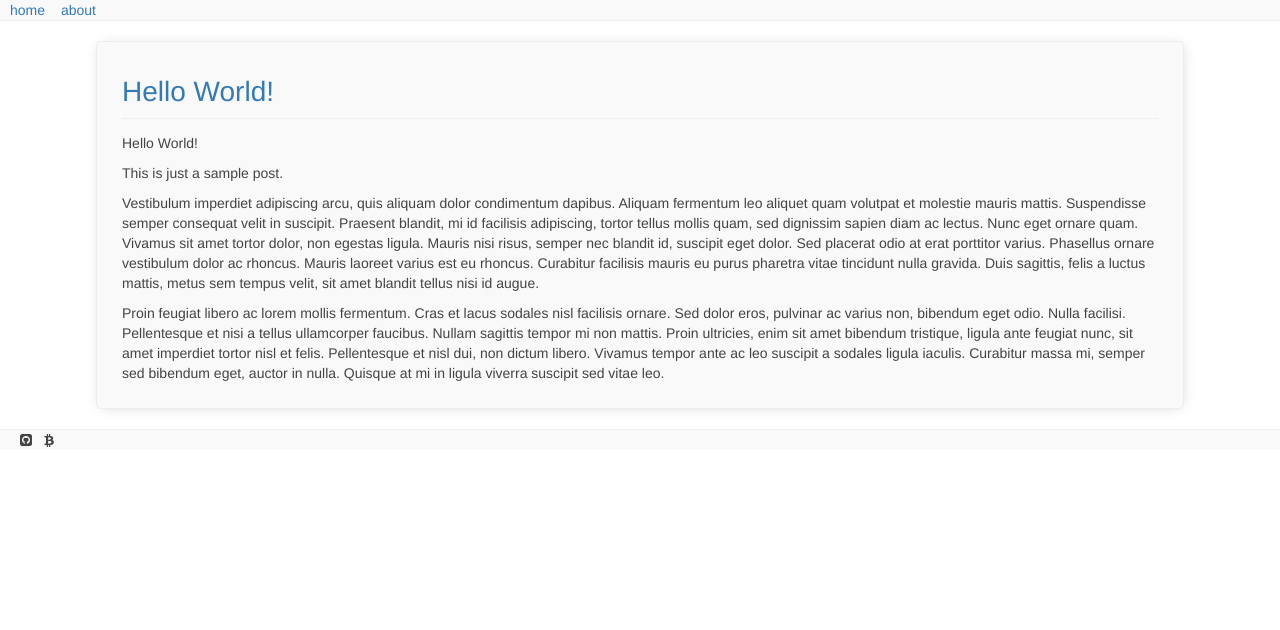
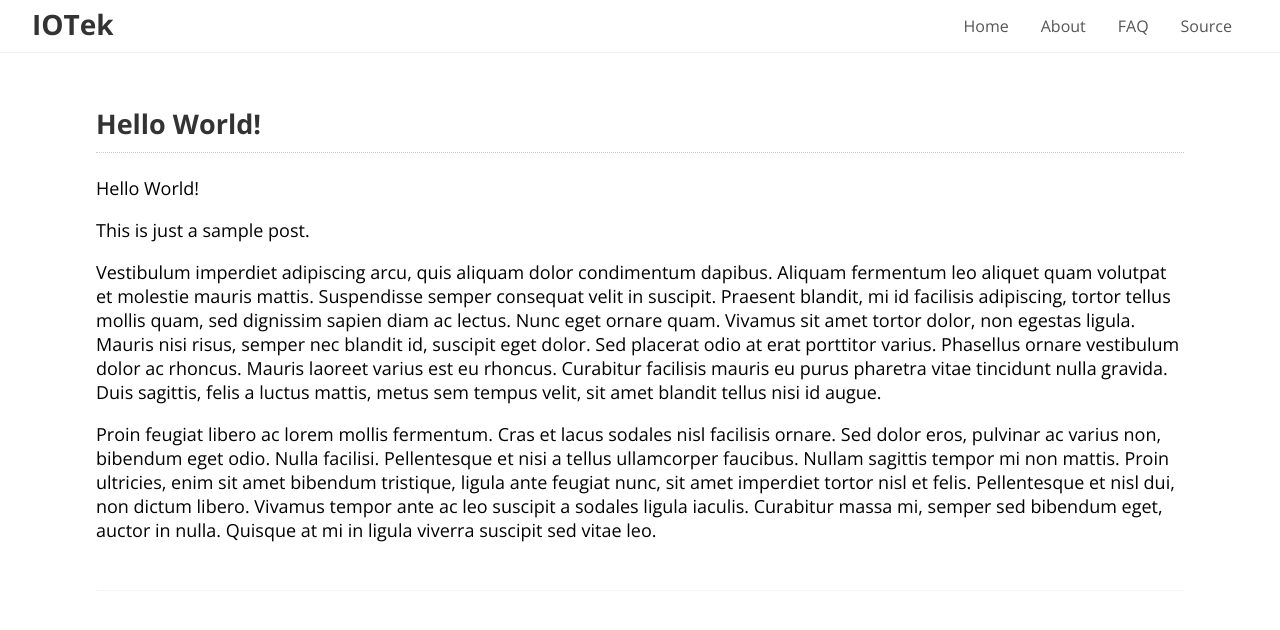
Before and after one commit to iotek/iotek.github.io, a Jekyll site: the page built from index.html, in a window 1280 px wide. Shown: the top 630 px of the page. Built offline with Jekyll 4.4.1, drawn with Linux system fonts in a browser that asks for light colours; nearby versions of some CDN libraries.

Commit message:
going hipster it seems

```diff
--- a/_config.yml
+++ b/_config.yml
@@ -3,16 +3,21 @@
 #
 
 # Name of your site (displayed in the header)
-name: iotek
+name: IOTek
 
 # Short bio or description (displayed in the header)
 description: null
+
+links:
+        hello
+        world
+        test
 
 # URL of your avatar or profile pic (you could use your GitHub profile pic)
 #avatar: https://raw.githubusercontent.com/barryclark/jekyll-now/master/images/jekyll-logo.png
 # Your website URL (e.g. http://barryclark.github.io or http://www.barryclark.co)
 # Used for Sitemap.xml and your RSS feed
-url: http://www.iotek.org
+url: https://iotek.github.io/
 
 # If you're hosting your site at a Project repository on GitHub pages
 # (http://yourusername.github.io/repository-name)
--- a/_layouts/default.html
+++ b/_layouts/default.html
@@ -1,30 +1,26 @@
 <!DOCTYPE html>
-<html lang="en-US">
+<html>
 <head>
 	<meta charset="utf-8">
+	<title>{{ site.name }}</title>
+	<meta name="viewport" content="width=device-width">
 	<link rel="stylesheet" type="text/css" href="/style.css">
-	<meta name="viewport" content="width=device-width, initial-scale=1">
-	<link rel="stylesheet" href="http://maxcdn.bootstrapcdn.com/bootstrap/3.2.0/css/bootstrap.min.css">
-	<link rel="stylesheet" type="text/css" href="//maxcdn.bootstrapcdn.com/font-awesome/4.2.0/css/font-awesome.min.css">
-	<title>{{ site.name }}</title>
+	<link rel="stylesheet" href="//fonts.googleapis.com/css?family=Open+Sans:400,700|Source+Code+Pro:400,700">
 </head>
 <body>
-	<div id="wrapper">
-		<div id="header">
-			<nav>
-				<a href="/">home</a>
-				<a href="/about">about</a>
-			</nav>
+	<header>
+		<div id="about">
+			<p>{{ site.name }}</p>
 		</div>
 
-		<div id="content">
-			{{ content }}
-		</div>
+		<nav>
+			<a href="https://github.com/iotek/iotek.github.io">Source</a>
+			<a href="/faq">FAQ</a>
+			<a href="/about">About</a>
+			<a href="/">Home</a>
+		</nav>
+	</header>
 
-		<div id="footer">
-			<a target="_blank" href="https://github.com/iotek"><i class="fa fa-github-square icon"></i></a>
-			<a target="_blank" href="bitcoin:1Lhm8K8JRC83b3wQZkkXmJD4bKbJDrsdm3"><i class="fa fa-btc icon"></i></a>
-		</div>
-	</div>
+	{{ content }}
 </body>
 </html>
--- a/index.html
+++ b/index.html
@@ -3,11 +3,9 @@ layout: default
 ---
 
 {% for post in site.posts %}
-	<div id="post">
-		<a href="{{ site.baseurl }}{{ post.url }}"><h1>{{ post.title }}</h1></a>
+<article>
+	<h1><a href="{{ post.url }}">{{ post.title }}</a></h1>
 
-		<div id="summary">
-			{{ post.content | turncatewords:40 }}
-		</div>
-	</div>
+	{{ post.content | turncatewords:40 }}
+</article>
 {% endfor %}
--- a/style.css
+++ b/style.css
@@ -1,41 +1,62 @@
-nav a { padding-right: 12px; }
-
-#header {
-    border-bottom: 1px solid #eee;
-    margin-bottom: 20px;
-    padding-left: 10px;
-    background: #f9f9f9;
+* { font-family: "Open Sans", sans-serif; }
+header p {
+	float: left;
+	font-weight: bold;
+	color: #333;
+	padding-left: 100px;
+}
+body, header, header p {
+	margin: 0;
+	padding: 0;
 }
 
-#content {
-    width: 85%;
-    margin: 0 auto;
-    font-family: "Helvetica Neue", helvetica, sans-serif;
-    color: #444;
-    background: #f9f9f9;
-    padding: 15px;
-    border-radius: 5px;
-    box-shadow: 1px 1px 14px -4px #ccc;
-    border: 1px solid #EDEDED;
-    margin-bottom: 20px;
+#about {
+	padding: 0px 16px;
 }
 
-#summary {
-    border-top: 1px dotted #e7e7e7;
-    padding-top: 14px;
+header {
+	font-size: 28px;
+	border-bottom: 1px solid #efefef;
+	height: 42px;
+	max-height: 42px;
+	padding: 5px 16px;
+	overflow: hidden;
 }
 
-#footer a { color: #444; }
-#footer a:hover { color: #428bca; }
-#footer {
-    padding-left: 20px;
-    border-top: 1px solid #eee;
-    background: #f9f9f9;
+nav, nav a, nav a:visited {
+	text-decoration: none;
+	font-size: 16px;
+	padding: 5px 16px;
+	float: right;
+	color: #555;
 }
 
-#footer a { margin-right: 8px; }
+nav a:hover {
+	background: #eee;
+}
 
-#post { margin: 10px; }
-#post h1 {
-    font-size: 28px;
+
+article h1 a {
+	text-decoration: none;
+	color: #333;
 }
+article h1 {
+	border-bottom: 1px dotted #ccc;
+	width: 100%;
+	padding-bottom: 10px;
+}
+
+article {
+	font-size: 18px;
+	width: 85%;
+	margin: auto;
+	border-bottom: 1px dotted #eee;
+	padding: 30px 0px;
+}
+
+footer {
+	position: absolute;
+	bottom: 0;
+	border-top: 1px solid #efefef;
+	width: 100%;
+}
```
Also changed, not shown: _layouts/page.html (+5 -7 lines), _layouts/post.html (+4 -7 lines).
